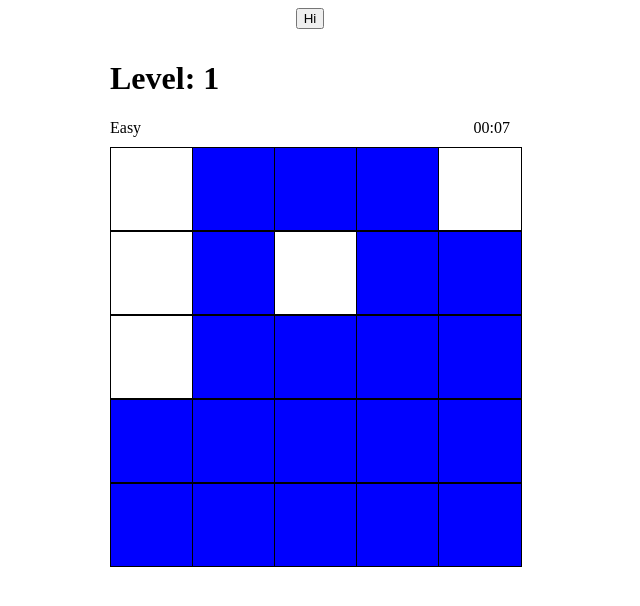
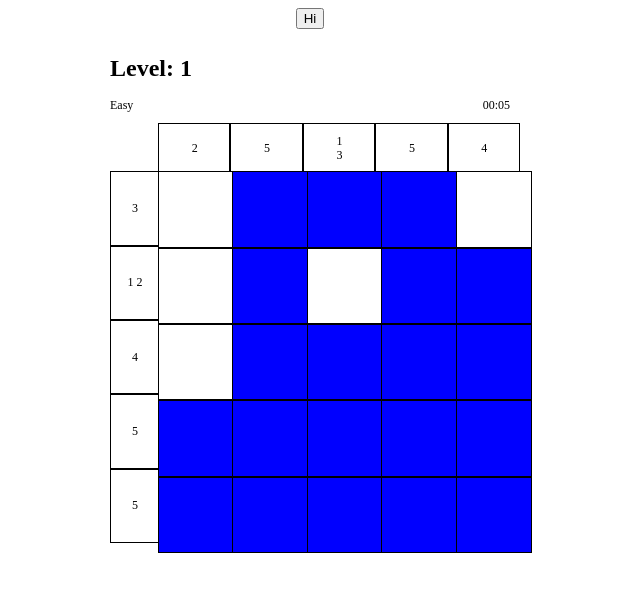
Before and after one commit to xusandrew/nonogram, a React (Create React App) app in the folder web/: page / in a window 1280 px wide. Shown: the top 606 px of the page, without its empty margins (330-970 px from the left). Built offline with nearby package versions, Linux system fonts and the light colour scheme.

Commit message:
Implement sideBoards

```diff
--- a/web/src/App.js
+++ b/web/src/App.js
@@ -25,9 +25,6 @@ function App() {
 
   const printBoard = () => {
     console.log(boardState)
-    // console.log(boardDifficulty)
-    // console.log(boardIndex)
-    // console.log(boardSize)
   }
 
   const onChangeBoardState = val => {
--- /dev/null
+++ b/web/src/components/SideBoard.js
@@ -0,0 +1,62 @@
+import React from 'react'
+
+const SideBoard = props => {
+  const flipArray = arr => {
+    let res = []
+    for (let i = 0; i < arr.length; i++) {
+      let newRow = []
+      for (let j = 0; j < arr.length; j++) {
+        newRow.push(arr[j][i])
+      }
+      res.push(newRow)
+    }
+
+    return res
+  }
+
+  const getString = arr => {
+    let res = ''
+    let curLen = 0
+    for (let i = 0; i < arr.length; i++) {
+      if (arr[i] === 1) {
+        curLen += 1
+      } else if (curLen !== 0) {
+        res += ' ' + curLen
+        curLen = 0
+      }
+    }
+    if (curLen > 0) {
+      res += ' ' + curLen
+    }
+
+    return res.slice(1)
+  }
+
+  if (props.mode === 'vBars') {
+    return (
+      <div className='sideBoard vBars'>
+        {flipArray(props.board_state).map((arr, i) => {
+          return (
+            <div key={i} className='sideSquare'>
+              {getString(arr).split(' ').join('')}
+            </div>
+          )
+        })}
+      </div>
+    )
+  } else {
+    return (
+      <div className='sideBoard hBars'>
+        {props.board_state.map((arr, i) => {
+          return (
+            <div key={i} className='sideSquare'>
+              {getString(arr)}
+            </div>
+          )
+        })}
+      </div>
+    )
+  }
+}
+
+export default SideBoard
--- a/web/src/components/board.js
+++ b/web/src/components/board.js
@@ -1,4 +1,5 @@
 import React, { useState, useEffect } from 'react'
+import SideBoard from './SideBoard'
 
 const Board = props => {
   const [boardStyle, setBoardStyle] = useState({})
@@ -27,6 +28,10 @@ const Board = props => {
   }, [props.board_size])
 
   return (
+    <div className='boardContainer'>
+      <div></div>
+      <SideBoard board_state={props.board_state} mode='vBars' />
+      <SideBoard board_state={props.board_state} mode='hBars' />
       <div className='board' style={boardStyle}>
         {props.board_state.flat().map((square, i) => {
           return (
@@ -49,6 +54,7 @@ const Board = props => {
           )
         })}
       </div>
+    </div>
   )
 }
 
--- a/web/src/index.css
+++ b/web/src/index.css
@@ -1,14 +1,59 @@
+root {
+    box-sizing: border-box;
+}
+
 .App {
     display: flex;
     flex-direction: column;
     align-items: center;
     justify-content: center;
+    font-size: 12px;
 }
+
+.boardContainer {
+    width: clamp(300px, 50vh, 600px);
+    display: grid;
+    grid-template-columns: 3rem 1fr;
+    grid-template-rows: 3rem 1fr;
+}
+
+.sideBoard {
+    width:100%;
+    height:100%;
+    display: flex;
+}
+
+.sideBoard.vBars {
+    flex-direction: row;
+    width: 100%;
+}
+
+.sideBoard.hBars {
+    flex-direction: column;
+    height: 100%;
+}
+
+.sideSquare {
+    width: 100%;
+    height: 100%;
+    border: 1px solid black;
+
+    display: flex;
+    justify-content: center;
+    align-items: center;
+}
+
+.vBars>.sideSquare {
+    writing-mode: vertical-rl;
+    text-orientation: upright;
+
+}
+
 
 .board {
     display: grid;
     aspect-ratio: 1/1;
-    width: clamp(300px, 50vh, 600px);
+
 }
 
 .square {
```
Lines whose indentation alone changed are shown as unchanged.
